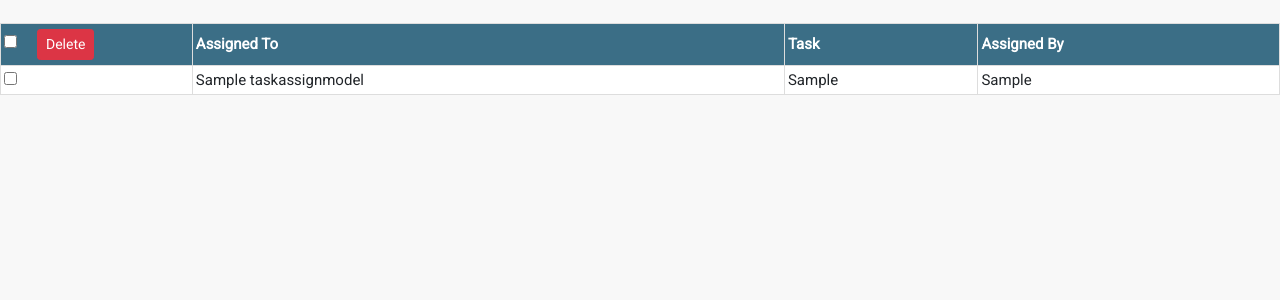
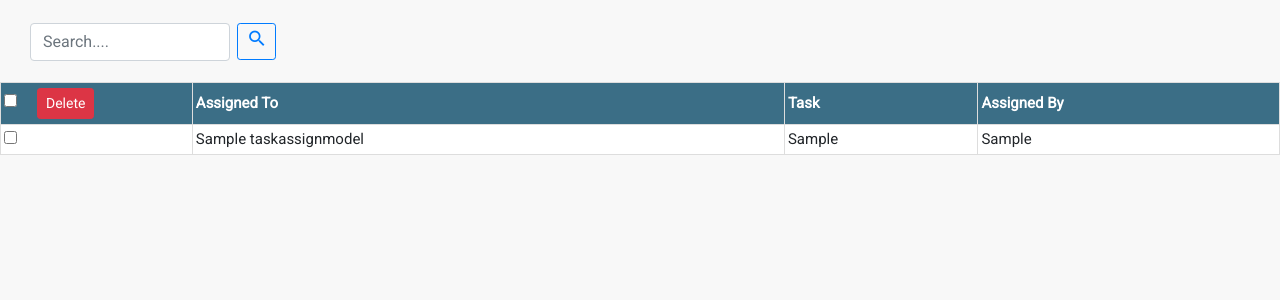
Before and after one commit to pradeep05062000/ToDo, a Django app: page /group/ in a window 1280 px wide. Shown: the part 110-410 px from the top of the page. Run offline with Django 3.2, Linux system fonts and the light colour scheme; a user stored in the database is signed in; tables that the repository leaves empty hold one stand-in row (values such as "Sample post"); some libraries are stand-ins or nearby versions.

Commit message:
search option and sort in added in group tasks

```diff
--- a/ToDo/ToDo/settings.py
+++ b/ToDo/ToDo/settings.py
@@ -136,7 +136,7 @@ EMAIL_BACKEND = 'django.core.mail.backends.smtp.EmailBackend'
 EMAIL_HOST = 'smtp.gmail.com'
 EMAIL_PORT = '587'
 EMAIL_HOST_USER = 'djangoemail2020@gmail.com'
-EMAIL_HOST_PASSWORD = ''
+EMAIL_HOST_PASSWORD = 'Pr@deep2000'
 EMAIL_USE_TLS = True
 EMAIL_USE_SSL = False
 
--- a/ToDo/static/todoapp/function.js
+++ b/ToDo/static/todoapp/function.js
@@ -101,3 +101,42 @@ function form_check() {
 
 
 }
+
+
+//This function is used to search
+
+
+function search() {
+  var filter = document.getElementById("search").value.toLowerCase();
+  var tr = document.getElementsByClassName("rowUsedForSearch")
+
+
+  if(tr){
+    for (var i = 0; i < tr.length; i++) {
+
+      data = tr[i].getElementsByTagName("td")
+
+       td = [data[1].textContent.trim().toLowerCase() ];
+       td = td.concat([data[2].textContent.trim().toLowerCase()]);
+       if(data[3])
+        td = td.concat([data[3].textContent.trim().toLowerCase()]);
+
+        if(filter.length === 0) {
+          tr[i].style.display = "none";
+        }
+
+        else{
+
+          for(let j=0; j<td.length; j++) {
+            if ((td[j].includes(filter)) || (filter === td[j])) {
+             tr[i].style.display = "";
+             break;
+
+           }
+          tr[i].style.display = "none";
+        }
+
+      }
+     }
+   }
+  }
--- a/ToDo/static/todoapp/group_static.css
+++ b/ToDo/static/todoapp/group_static.css
@@ -33,9 +33,10 @@
     padding-top: 56px;
 }
 
-#grp-task td {
+#grp-task td,th {
 	cursor: pointer;
 }
+
 
 .createtask_outer {
 	font-weight: bold;
--- a/ToDo/static/todoapp/jquerry_sort.js
+++ b/ToDo/static/todoapp/jquerry_sort.js
@@ -7,6 +7,7 @@ $(document).ready(function(){
   	var taskArr = $(".task").map( function() {
   		return $(this).text()
   	});
+
   	let temp  ;
   	let rows = document.getElementById("myTable").rows;
   	for(let j=0; j < taskArr.length; j++) {
@@ -33,6 +34,7 @@ $(document).ready(function(){
 });
 
 
+
 const clickDateOrTime = function () {
 
     let s, hr, temp = 0, dateArr = []  ;
@@ -42,6 +44,8 @@ const clickDateOrTime = function () {
     var timeArr = $(".time").map(function() {
       return $(this).text()
     });
+
+    //converting the time format as required for Date() object
     for(let i = 0; i < timeArr.length; i++) {
       s = timeArr[i];
       s = s.match(/(\d+)\:(\d+) (\w+\.\w+\.)/);
@@ -62,3 +66,62 @@ const clickDateOrTime = function () {
       }
     }
 }
+
+
+
+$(document).ready(function() {
+
+  $(".assigned-to-title").click(() => sortGroup(".assigned-to"))
+
+});
+
+$(document).ready(function() {
+
+  $(".group-task-title").click(() => sortGroup(".group-task"))
+
+});
+
+$(document).ready(function() {
+
+  $(".assigned-by-title").click(() => sortGroup(".assigned-by"))
+
+});
+
+
+//Insertion sort logic is used in sortGroup()
+
+const sortGroup = async function(sortChoiceVariable) {
+
+    var arr = await $(sortChoiceVariable).map(function () {
+      return $(this).text().toLowerCase();
+    });
+
+
+
+    let rows = await document.getElementById("grp-task").rows;
+
+
+   for(let i=1; i < arr.length; i++) {
+      let key = arr[i]
+
+    for(var j= i-1;( j !== -1 && arr[j] > key); j--) {
+        if(arr[j] > key) {
+
+          arr[j+1] = arr[j]
+          rows[i].parentNode.insertBefore(rows[j+1], rows[j+2]);
+
+        }
+
+    }
+
+    if(arr[j+1] > key) {
+
+      arr[j+1] = key
+     rows[i].parentNode.insertBefore(rows[i+1], rows[j+2]);
+    }
+
+
+   }
+
+
+  }
--- a/ToDo/template/todoapp/base2.html
+++ b/ToDo/template/todoapp/base2.html
@@ -12,16 +12,25 @@
     <link rel="stylesheet" href="https://maxcdn.bootstrapcdn.com/bootstrap/4.0.0/css/bootstrap.min.css">
     <link rel="stylesheet" href="https://cdnjs.cloudflare.com/ajax/libs/font-awesome/4.7.0/css/font-awesome.min.css">
 
+    <!-- css for personal task except forms -->
     <link rel="stylesheet" href="{%static "todoapp/todo_create.css"%}">
+
+    <!-- css for all forms in personal task related pages -->
     <link rel="stylesheet" href="{%static "todoapp/form_style.css"%}">
+    <!-- Css for all group related pages -->
     <link rel="stylesheet" href="{%static "todoapp/group_static.css"%}">
-
+    <!-- Material Design Icon -->
+    <link href="https://fonts.googleapis.com/icon?family=Material+Icons"
+      rel="stylesheet">
 
   <script src="https://ajax.googleapis.com/ajax/libs/jquery/3.3.1/jquery.min.js"></script>
   <script src="https://cdnjs.cloudflare.com/ajax/libs/popper.js/1.12.9/umd/popper.min.js"></script>
   <script src="https://maxcdn.bootstrapcdn.com/bootstrap/4.0.0/js/bootstrap.min.js"></script>
   <script src="https://code.jquery.com/jquery-3.5.1.js" integrity="sha256-QWo7LDvxbWT2tbbQ97B53yJnYU3WhH/C8ycbRAkjPDc=" crossorigin="anonymous"></script>
+
+  <!-- Script for task notification -->
   <script type="text/javascript" src="{%static 'todoapp/notification.js' %}" ></script>
+  <!-- script for all other functionality except notification and sorting -->
   <script type="text/javascript" src="{%static 'todoapp/function.js' %}" ></script>
 
   </head>
@@ -59,7 +68,8 @@
 
 
       {% endblock %}
-      <script type="text/javascript" src="{%static "todoapp/jquerry_sort.js" %}" defer></script>
+      <!-- jquerry for sorting table -->
+      <script type="text/javascript" src="{%static "todoapp/jquerry_sort.js" %}" ></script>
 
   </body>
 </html>
--- a/ToDo/template/todoapp/description.html
+++ b/ToDo/template/todoapp/description.html
@@ -84,7 +84,7 @@
 
 <script >
   function selectOption(val,id) {
-    console.log(val);
+
   document.getElementById("select-option").value = "/" + id + "/" + val + "/" + "description";
   }
   selectOption('{{seleted_option}}',{{id}});
--- a/ToDo/template/todoapp/group.html
+++ b/ToDo/template/todoapp/group.html
@@ -62,6 +62,12 @@
 </div><br>
 
 
+  <div >
+
+    <input style="float: left; width: 200px; margin-left: 30px;" type="text" name="search" id="search" class="form-control" placeholder="Search....">&nbsp
+    <button class="btn btn-outline-primary btn-sm" onclick="search()"><span style="font-size: 21px;" class="material-icons">search</span></button>
+    <br><br>
+  </div>
 
 	<div>
 		{% if noGroups %} <!-- It checks that current user is member of any group or not -->
@@ -74,24 +80,24 @@
       <table class="customTable" id="grp-task">
 				<tr>
           <th style="width: 15%">
-          <input type="checkbox" id="selecttodo" onclick="selectAll(this,document.getElementsByClassName('flag_mylist'))"><span style="margin-left: 20px"><input type="submit" name="submit" class="btn btn-danger btn-sm" value="Delete">
-          </span>
-        </th>
-					<th>Assigned To</th>
-					<th>Task</th>
-					<th>Assigned By</th>
+              <input type="checkbox" id="selecttodo" onclick="selectAll(this,document.getElementsByClassName('flag_mylist'))"><span style="margin-left: 20px"><input type="submit" name="submit" class="btn btn-danger btn-sm" value="Delete">
+              </span>
+          </th>
+					<th class="assigned-to-title">Assigned To</th>
+					<th class="group-task-title">Task</th>
+					<th class="assigned-by-title">Assigned By</th>
 				</tr>
 				{% for i in listAllMemberTask %}
 				{% for j in i %}
-				<tr>
+				<tr class="rowUsedForSearch">
           <td><input type="checkbox" class="flag_mylist"  name="{{j.id}}">
-					<td onclick="window.location.href='/updateAssignedTask/{{j.id}}/{{grpid}}'">
+					<td class="assigned-to" onclick="window.location.href='/updateAssignedTask/{{j.id}}/{{grpid}}'">
 						{{j.assigned_to_name}}
 					</td>
-					<td onclick="window.location.href='/updateAssignedTask/{{j.id}}/{{grpid}}'">
+					<td class="group-task" onclick="window.location.href='/updateAssignedTask/{{j.id}}/{{grpid}}'">
 						{{j.task}}
 					</td>
-					<td onclick="window.location.href='/updateAssignedTask/{{j.id}}/{{grpid}}'">
+					<td class="assigned-by" onclick="window.location.href='/updateAssignedTask/{{j.id}}/{{grpid}}'">
 						{{j.assigned_by}}
 					</td>
 				</tr>
@@ -101,6 +107,7 @@
       </form>
 
 	</div>
+
 	<div>
 		{% elif singleMemberTasksFlag %} <!-- It check single user is selected from group or not-->
     <form method="post" >
@@ -111,17 +118,17 @@
           <input type="checkbox" id="selecttodo" onclick="selectAll(this,document.getElementsByClassName('flag_mylist'))"><span style="margin-left: 20px"><input type="submit" name="submit" class="btn btn-danger btn-sm" value="Delete">
           </span>
         </th>
-					<th>Task</th>
-					<th>Assigned By </th>
+					<th class="group-task-title">Task</th>
+					<th class="assigned-by-title">Assigned By </th>
 				</tr>
 				{% for i in singleMemberTasks %}
 				{% for j in i %}
-				<tr>
+				<tr class="rowUsedForSearch">
           <td><input type="checkbox" class="flag_mylist"  name="{{j.id}}">
-					<td onclick="window.location.href='/updateAssignedTask/{{j.id}}/{{grpid}}'">
+					<td class="group-task" onclick="window.location.href='/updateAssignedTask/{{j.id}}/{{grpid}}'">
             {{j.task}}
           </td>
-          <td onclick="window.location.href='/updateAssignedTask/{{j.id}}/{{grpid}}'">
+          <td class="assigned-by" onclick="window.location.href='/updateAssignedTask/{{j.id}}/{{grpid}}'">
             {{j.assigned_by}}
           </td>
 				</tr>
--- a/ToDo/todoapp/views.py
+++ b/ToDo/todoapp/views.py
@@ -45,6 +45,7 @@ def login_view(request):
 
     return render(request,"todoapp/login.html")
 
+#################################################################################################################
 
 @login_required(login_url='/login')
 def mylist_view(request,mylist_choice=None):
```
Also changed, not shown: ToDo/template/todoapp/mylist.html (+8 -3 lines).
